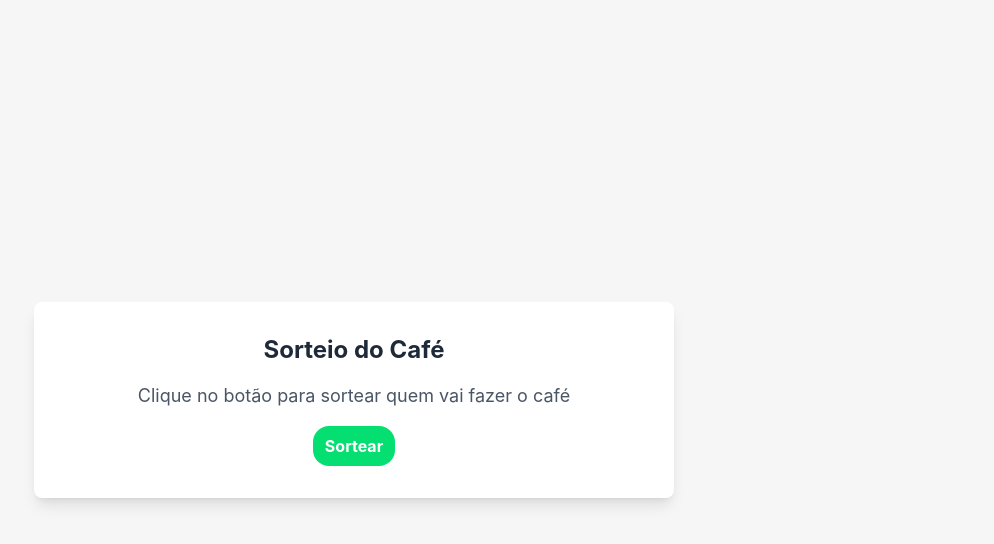
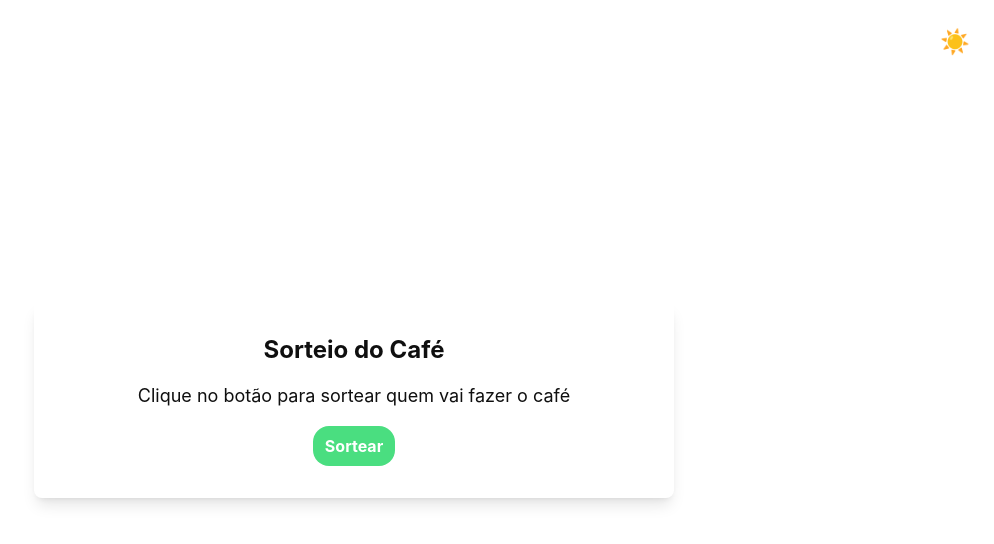
Before and after one commit to Blackklegend/coffeesorter, a SvelteKit app: page / in a window 1280 px wide. Shown: the top 544 px of the page, without its empty margins (286-1280 px from the left). Built offline with nearby package versions, Linux system fonts and the light colour scheme.

Commit message:
Implement theme toggle and enhance styling with CSS variables

```diff
--- a/src/app.css
+++ b/src/app.css
@@ -1,3 +1,32 @@
 @import 'tailwindcss';
 
-@custom-variant dark (&:is(.dark *));
+@custom-variant dark (&:where(.dark, .dark *));
+
+:root {
+	--background: #ffffff;
+	--text: #0f0f0f;
+	--card-shadow: rgba(0, 0, 0, 0.1);
+	--primary-button: #4ade80;
+	--primary-button-hover: #16a34a;
+	--secondary-button: #60a5fa;
+	--secondary-button-hover: #2563eb;
+}
+
+:root[data-theme='dark'] {
+	--background: #1b1b1b;
+	--text: #ffffff;
+	--card-shadow: rgba(255, 255, 255, 0.1);
+	--primary-button: #16a34a;
+	--primary-button-hover: #4ade80;
+	--secondary-button: #2563eb;
+	--secondary-button-hover: #60a5fa;
+}
+
+body {
+	background-color: var(--background);
+	color: var(--text);
+	margin: 0;
+	transition:
+		background-color 0.3s ease,
+		color 0.3s ease;
+}
--- a/src/app.html
+++ b/src/app.html
@@ -6,6 +6,8 @@
         <meta name="viewport" content="width=device-width, initial-scale=1" />
         %sveltekit.head%
         <title>Coffee sorter</title>
+        <style>
+        </style>
     </head>
     <body data-sveltekit-preload-data="hover">
         <div style="display: contents">%sveltekit.body%</div>
--- a/src/lib/components/CoffeeSorter.svelte
+++ b/src/lib/components/CoffeeSorter.svelte
@@ -19,7 +19,7 @@
 	];
 
 	let selected: string | undefined;
-	let showConfetti = false;
+	export let showConfetti = false;
 	let spinning = false;
 	let spinInterval: number;
 
@@ -51,8 +51,8 @@
 <div class="relative flex h-full min-h-[400px] w-full items-center justify-center">
 	<Confetti active={showConfetti} />
 
-	<div class="w-2/4 rounded-lg bg-white p-8 text-center shadow-lg" in:fade={{ duration: 400 }}>
-		<h2 class="mt-0 mb-4 text-2xl font-bold text-gray-800">Sorteio do Café</h2>
+	<div class="coffee-sorter-card w-2/4 rounded-lg p-8 text-center shadow-lg dark:shadow-gray-800" in:fade={{ duration: 400 }}>
+		<h2 class="mt-0 mb-4 text-2xl font-bold">Sorteio do Café</h2>
 
 		{#if selected || spinning}
 			<div class="flex flex-col items-center" in:fly={{ y: 20, duration: 400, easing: quintOut }}>
@@ -77,7 +77,7 @@
 												? 'top'
 												: 'bottom'}"
 								>
-									<p class="text-lg font-bold text-green-600">
+									<p class="text-lg font-bold winner-text">
 										✨ {name} ✨
 									</p>
 								</div>
@@ -87,14 +87,15 @@
 				</div>
 			</div>
 		{:else}
-			<p in:fade={{ duration: 400 }} class="text-lg text-gray-600">
+			<p in:fade={{ duration: 400 }} class="text-lg">
 				Clique no botão para sortear quem vai fazer o café
 			</p>
 		{/if}
 
+		{#if !spinning}
 			<div class="mt-4 flex justify-center gap-2">
 				<button
-				class="cursor-pointer rounded-2xl bg-green-400 px-3 py-2 font-bold text-white hover:bg-green-700 disabled:opacity-50"
+					class="primary-button cursor-pointer rounded-2xl px-3 py-2 font-bold disabled:opacity-50"
 					on:click={sortearPessoa}
 					disabled={spinning}
 				>
@@ -103,7 +104,7 @@
 
 				{#if selected}
 					<button
-					class="cursor-pointer rounded-2xl bg-blue-400 px-3 py-2 font-bold text-white hover:bg-blue-600"
+						class="secondary-button cursor-pointer rounded-2xl px-3 py-2 font-bold"
 						on:click={() => {
 							selected = undefined;
 							showConfetti = false;
@@ -113,10 +114,33 @@
 					</button>
 				{/if}
 			</div>
+		{/if}
 	</div>
 </div>
 
 <style>
+	.primary-button {
+		background-color: #4ade80;
+		color: white;
+	}
+
+	.primary-button:hover {
+		background-color: #16a34a;
+	}
+
+	.secondary-button {
+		background-color: #60a5fa;
+		color: white;
+	}
+
+	.secondary-button:hover {
+		background-color: #2563eb;
+	}
+
+	.winner-text {
+		color: #16a34a;
+	}
+
 	.cube-container {
 		width: 100%;
 		height: 80px;
@@ -145,7 +169,7 @@
 		display: flex;
 		align-items: center;
 		justify-content: center;
-		background: white;
+		background: var(--background);
 		border-radius: 8px;
 	}
 
--- /dev/null
+++ b/src/lib/components/ThemeToggle.svelte
@@ -0,0 +1,51 @@
+<script>
+    import { onMount } from 'svelte';
+
+    let isDark = false;
+
+    onMount(() => {
+        // Check for saved theme preference or system preference
+        const savedTheme = localStorage.getItem('theme');
+        isDark = savedTheme === 'dark' ||
+            (!savedTheme && window.matchMedia('(prefers-color-scheme: dark)').matches);
+        setTheme(isDark);
+    });
+
+    function toggleTheme() {
+        isDark = !isDark;
+        setTheme(isDark);
+    }
+
+    /**
+	 * @param {boolean} dark
+	 */
+    function setTheme(dark) {
+        document.documentElement.setAttribute('data-theme', dark ? 'dark' : 'light');
+        document.body.classList.toggle('dark', dark);
+        localStorage.setItem('theme', dark ? 'dark' : 'light');
+    }
+</script>
+
+<button on:click={toggleTheme} aria-label="Toggle theme" class="z-10">
+    {#if isDark}
+        🌙
+    {:else}
+        ☀️
+    {/if}
+</button>
+
+<style>
+    button {
+        background: none;
+        border: none;
+        cursor: pointer;
+        padding: 8px;
+        font-size: 1.5rem;
+        border-radius: 50%;
+    }
+
+    button:hover {
+        background-color: var(--background);
+        opacity: 0.8;
+    }
+</style>
--- a/src/routes/+layout.svelte
+++ b/src/routes/+layout.svelte
@@ -1,6 +1,28 @@
 <script lang="ts">
 	import '../app.css';
 	let { children } = $props();
+	import ThemeToggle from '$lib/components/ThemeToggle.svelte';
+	import Confetti from '$lib/components/Confetti.svelte';
+
+	let showConfetti = false;
 </script>
 
-{@render children()}
+<div class="layout">
+	<Confetti active={showConfetti} />
+	<nav class="absolute w-full">
+		<ThemeToggle />
+	</nav>
+	{@render children()}
+</div>
+
+<style>
+	.layout {
+		min-height: 100vh;
+	}
+
+	nav {
+		padding: 1rem;
+		display: flex;
+		justify-content: flex-end;
+	}
+</style>
--- a/src/routes/+page.svelte
+++ b/src/routes/+page.svelte
@@ -14,6 +14,6 @@
 		display: flex;
 		justify-content: center;
 		align-items: center;
-		background-color: #f6f6f6;
+		background-color: var(--background);
 	}
 </style>
```
Lines whose indentation alone changed are shown as unchanged.
